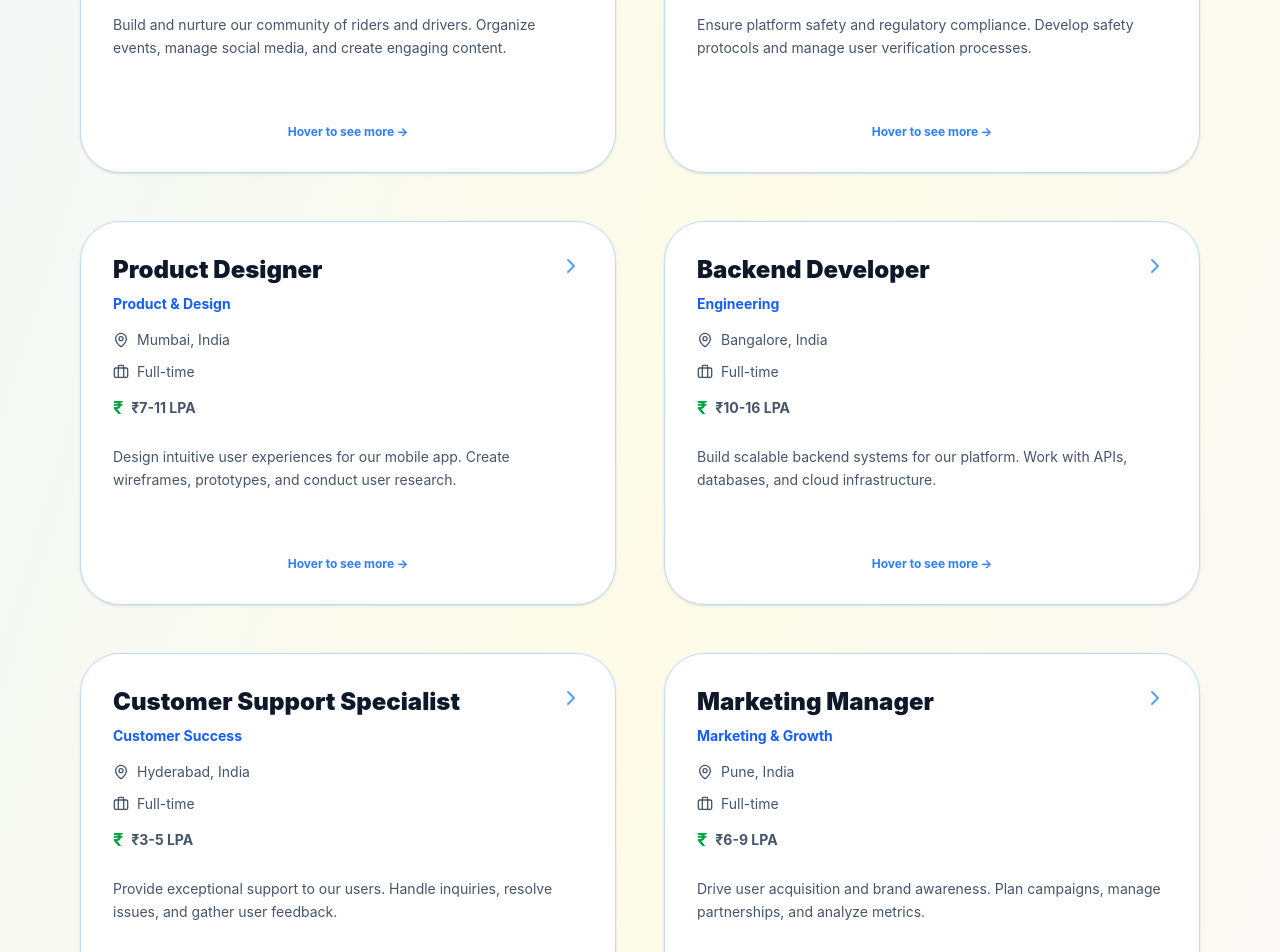
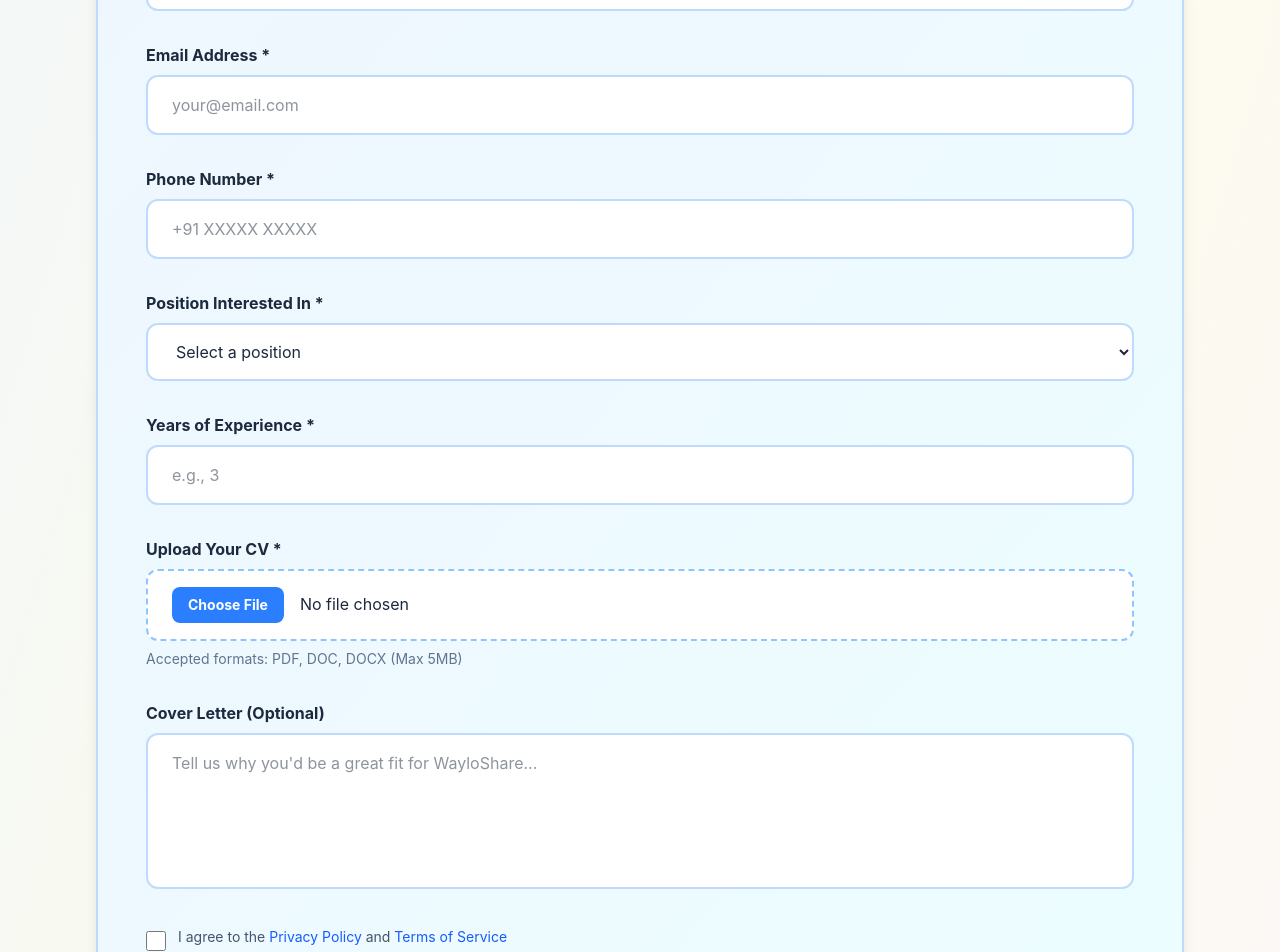
Before and after one commit to wayloshare-lgtm/website, a React (Vite) app: page /careers in a window 1280 px wide. Shown: the part 1420-2372 px from the top of the page. Built offline with nearby package versions, Linux system fonts and the light colour scheme.

Commit message:
Feature: Replace Open Positions section with beautiful CV submission form

```diff
--- a/src/Careers.jsx
+++ b/src/Careers.jsx
@@ -1,81 +1,19 @@
 import React, { useState } from 'react';
 import { Link } from 'react-router-dom';
-import { Car, Users, Zap, Heart, Globe, TrendingUp, ChevronRight, MapPin, Briefcase } from 'lucide-react';
+import { Heart, TrendingDown, Users } from 'lucide-react';
 import Navbar from './components/Navbar';
 import Footer from './components/Footer';
 
 export default function Careers() {
-  const [selectedJob, setSelectedJob] = useState(null);
-  const [rotateCard, setRotateCard] = useState(null);
-
-  const jobs = [
-    {
-      id: 1,
-      title: "Community Manager",
-      department: "Community & Growth",
-      location: "Bangalore, India",
-      type: "Full-time",
-      salary: "₹6-10 LPA",
-      description: "Build and nurture our community of riders and drivers. Organize events, manage social media, and create engaging content.",
-      requirements: ["2+ years community management", "Social media expertise", "Event planning experience", "Passion for carpooling"],
-      perks: ["Flexible hours", "Remote work", "Community events", "Learning budget"]
-    },
-    {
-      id: 2,
-      title: "Safety & Compliance Officer",
-      department: "Safety & Trust",
-      location: "Delhi, India",
-      type: "Full-time",
-      salary: "₹8-12 LPA",
-      description: "Ensure platform safety and regulatory compliance. Develop safety protocols and manage user verification processes.",
-      requirements: ["3+ years in safety/compliance", "Knowledge of transportation regulations", "Strong analytical skills", "Attention to detail"],
-      perks: ["Health insurance", "Professional development", "Flexible schedule", "Remote options"]
-    },
-    {
-      id: 3,
-      title: "Product Designer",
-      department: "Product & Design",
-      location: "Mumbai, India",
-      type: "Full-time",
-      salary: "₹7-11 LPA",
-      description: "Design intuitive user experiences for our mobile app. Create wireframes, prototypes, and conduct user research.",
-      requirements: ["3+ years UI/UX design", "Figma proficiency", "Mobile app design experience", "User research skills"],
-      perks: ["Creative freedom", "Latest design tools", "Collaborative team", "Design conferences"]
-    },
-    {
-      id: 4,
-      title: "Backend Developer",
-      department: "Engineering",
-      location: "Bangalore, India",
-      type: "Full-time",
-      salary: "₹10-16 LPA",
-      description: "Build scalable backend systems for our platform. Work with APIs, databases, and cloud infrastructure.",
-      requirements: ["3+ years backend development", "Node.js/Python expertise", "Database design", "Cloud platforms (AWS/GCP)"],
-      perks: ["Competitive salary", "Stock options", "Tech stack freedom", "Learning opportunities"]
-    },
-    {
-      id: 5,
-      title: "Customer Support Specialist",
-      department: "Customer Success",
-      location: "Hyderabad, India",
-      type: "Full-time",
-      salary: "₹3-5 LPA",
-      description: "Provide exceptional support to our users. Handle inquiries, resolve issues, and gather user feedback.",
-      requirements: ["1+ years customer support", "Excellent communication", "Problem-solving skills", "Patience and empathy"],
-      perks: ["Training provided", "Performance bonus", "Flexible shifts", "Career growth"]
-    },
-    {
-      id: 6,
-      title: "Marketing Manager",
-      department: "Marketing & Growth",
-      location: "Pune, India",
-      type: "Full-time",
-      salary: "₹6-9 LPA",
-      description: "Drive user acquisition and brand awareness. Plan campaigns, manage partnerships, and analyze metrics.",
-      requirements: ["3+ years marketing experience", "Digital marketing expertise", "Analytics knowledge", "Campaign management"],
-      perks: ["Creative projects", "Marketing budget", "Team collaboration", "Growth opportunities"]
-    }
-  ];
+  const [formData, setFormData] = useState({
+    name: '',
+    email: '',
+    phone: '',
+    position: '',
+    experience: '',
+    cv: null,
+    coverLetter: ''
+  });
 
   return (
     <div className="min-h-screen bg-gradient-to-br from-blue-50 via-yellow-50 to-purple-50 font-sans text-slate-800 flex flex-col items-center overflow-x-hidden pb-12 md:pb-20">
@@ -138,92 +76,125 @@ export default function Careers() {
       <div className="w-full max-w-6xl mb-12 px-4">
         <h2 className="text-4xl font-black text-slate-900 mb-10 text-center">Open Positions</h2>
 
-        {/* Job Cards with Flip Animation */}
-        <div className="grid md:grid-cols-2 gap-12 mb-8">
-          {jobs.map((job) => (
-            <div
-              key={job.id}
-              className="cursor-pointer"
-              onMouseEnter={() => setRotateCard(job.id)}
-              onMouseLeave={() => setRotateCard(null)}
-            >
-              <div
-                className="relative w-full min-h-96 transition-transform duration-500"
-                style={{
-                  transformStyle: 'preserve-3d',
-                  transform: rotateCard === job.id ? 'rotateY(180deg)' : 'rotateY(0deg)'
-                }}
-              >
-                {/* Front of card */}
-                <div
-                  className="w-full min-h-96 bg-white rounded-[2.5rem] border border-blue-200 p-8 shadow-sm flex flex-col"
-                  style={{ backfaceVisibility: 'hidden' }}
-                >
-                  <div className="flex items-start justify-between mb-4">
+      {/* CV SUBMISSION FORM */}
+      <div className="w-full max-w-6xl mb-12 px-4">
+        <h2 className="text-4xl font-black text-slate-900 mb-10 text-center">Join Our Team</h2>
+
+        <div className="bg-gradient-to-br from-blue-50 to-cyan-50 rounded-[3rem] p-8 md:p-12 border-2 border-blue-200 shadow-lg">
+          <form className="space-y-6 md:space-y-8">
+            {/* Name Field */}
             <div>
-                      <h3 className="text-2xl font-black text-slate-900 mb-2">{job.title}</h3>
-                      <p className="text-blue-600 font-bold text-sm">{job.department}</p>
-                    </div>
-                    <ChevronRight size={24} className="text-blue-400 flex-shrink-0" />
+              <label className="block text-sm md:text-base font-bold text-slate-800 mb-2">Full Name *</label>
+              <input
+                type="text"
+                placeholder="Enter your full name"
+                className="w-full px-4 md:px-6 py-3 md:py-4 rounded-xl border-2 border-blue-200 focus:border-blue-500 focus:outline-none transition-all text-sm md:text-base bg-white"
+                required
+              />
             </div>
 
-                  <div className="space-y-3 mb-6">
-                    <div className="flex items-center gap-2 text-slate-600">
-                      <MapPin size={16} />
-                      <span className="text-sm">{job.location}</span>
+            {/* Email Field */}
+            <div>
+              <label className="block text-sm md:text-base font-bold text-slate-800 mb-2">Email Address *</label>
+              <input
+                type="email"
+                placeholder="your@email.com"
+                className="w-full px-4 md:px-6 py-3 md:py-4 rounded-xl border-2 border-blue-200 focus:border-blue-500 focus:outline-none transition-all text-sm md:text-base bg-white"
+                required
+              />
             </div>
-                    <div className="flex items-center gap-2 text-slate-600">
-                      <Briefcase size={16} />
-                      <span className="text-sm">{job.type}</span>
+
+            {/* Phone Field */}
+            <div>
+              <label className="block text-sm md:text-base font-bold text-slate-800 mb-2">Phone Number *</label>
+              <input
+                type="tel"
+                placeholder="+91 XXXXX XXXXX"
+                className="w-full px-4 md:px-6 py-3 md:py-4 rounded-xl border-2 border-blue-200 focus:border-blue-500 focus:outline-none transition-all text-sm md:text-base bg-white"
+                required
+              />
             </div>
-                    <div className="flex items-center gap-2 text-slate-600">
-                      <span className="text-lg font-bold text-green-600">₹</span>
-                      <span className="text-sm font-bold">{job.salary}</span>
+
+            {/* Position Field */}
+            <div>
+              <label className="block text-sm md:text-base font-bold text-slate-800 mb-2">Position Interested In *</label>
+              <select
+                className="w-full px-4 md:px-6 py-3 md:py-4 rounded-xl border-2 border-blue-200 focus:border-blue-500 focus:outline-none transition-all text-sm md:text-base bg-white"
+                required
+              >
+                <option value="">Select a position</option>
+                <option value="community-manager">Community Manager</option>
+                <option value="safety-officer">Safety & Compliance Officer</option>
+                <option value="product-designer">Product Designer</option>
+                <option value="backend-developer">Backend Developer</option>
+                <option value="support-specialist">Customer Support Specialist</option>
+                <option value="marketing-manager">Marketing Manager</option>
+                <option value="other">Other</option>
+              </select>
+            </div>
+
+            {/* Experience Field */}
+            <div>
+              <label className="block text-sm md:text-base font-bold text-slate-800 mb-2">Years of Experience *</label>
+              <input
+                type="number"
+                placeholder="e.g., 3"
+                min="0"
+                className="w-full px-4 md:px-6 py-3 md:py-4 rounded-xl border-2 border-blue-200 focus:border-blue-500 focus:outline-none transition-all text-sm md:text-base bg-white"
+                required
+              />
+            </div>
+
+            {/* CV Upload Field */}
+            <div>
+              <label className="block text-sm md:text-base font-bold text-slate-800 mb-2">Upload Your CV *</label>
+              <div className="relative">
+                <input
+                  type="file"
+                  accept=".pdf,.doc,.docx"
+                  className="w-full px-4 md:px-6 py-3 md:py-4 rounded-xl border-2 border-dashed border-blue-300 focus:border-blue-500 focus:outline-none transition-all text-sm md:text-base bg-white file:mr-4 file:py-2 file:px-4 file:rounded-lg file:border-0 file:text-sm file:font-bold file:bg-blue-500 file:text-white hover:file:bg-blue-600"
+                  required
+                />
+                <p className="text-xs md:text-sm text-slate-500 mt-2">Accepted formats: PDF, DOC, DOCX (Max 5MB)</p>
               </div>
             </div>
 
-                  <p className="text-slate-600 text-sm leading-relaxed line-clamp-3 flex-grow">{job.description}</p>
-
-                  <div className="text-center text-xs text-blue-500 font-bold mt-8">
-                    Hover to see more →
-                  </div>
+            {/* Cover Letter Field */}
+            <div>
+              <label className="block text-sm md:text-base font-bold text-slate-800 mb-2">Cover Letter (Optional)</label>
+              <textarea
+                placeholder="Tell us why you'd be a great fit for WayloShare..."
+                rows="5"
+                className="w-full px-4 md:px-6 py-3 md:py-4 rounded-xl border-2 border-blue-200 focus:border-blue-500 focus:outline-none transition-all text-sm md:text-base bg-white resize-none"
+              ></textarea>
             </div>
 
-                {/* Back of card */}
-                <div
-                  className="absolute top-0 left-0 w-full min-h-96 bg-gradient-to-br from-blue-400 to-cyan-400 rounded-[2.5rem] p-8 shadow-sm text-white overflow-y-auto flex flex-col"
-                  style={{ backfaceVisibility: 'hidden', transform: 'rotateY(180deg)' }}
-                >
-                  <h4 className="font-bold text-lg mb-3">Requirements:</h4>
-                  <ul className="space-y-2 mb-6">
-                    {job.requirements.map((req, i) => (
-                      <li key={i} className="text-sm flex items-start gap-2">
-                        <span className="text-yellow-200 font-bold flex-shrink-0">✓</span>
-                        <span>{req}</span>
-                      </li>
-                    ))}
-                  </ul>
-
-                  <h4 className="font-bold text-lg mb-3">Perks:</h4>
-                  <ul className="space-y-1">
-                    {job.perks.map((perk, i) => (
-                      <li key={i} className="text-sm flex items-start gap-2">
-                        <span className="text-yellow-200 flex-shrink-0">•</span>
-                        <span>{perk}</span>
-                      </li>
-                    ))}
-                  </ul>
-                </div>
-              </div>
-            </div>
-          ))}
+            {/* Checkbox */}
+            <div className="flex items-start gap-3">
+              <input
+                type="checkbox"
+                id="terms"
+                className="w-5 h-5 mt-1 rounded border-2 border-blue-200 focus:border-blue-500 cursor-pointer"
+                required
+              />
+              <label htmlFor="terms" className="text-xs md:text-sm text-slate-600">
+                I agree to the <a href="/privacy" className="text-blue-600 hover:underline">Privacy Policy</a> and <a href="/community-guidelines" className="text-blue-600 hover:underline">Terms of Service</a>
+              </label>
             </div>
 
-        {/* Apply Button */}
-        <div className="text-center">
-          <button className="bg-gradient-to-r from-blue-400 to-cyan-400 text-white px-12 py-4 rounded-full font-black text-lg hover:scale-105 transition-transform shadow-lg">
-            View All Positions & Apply
+            {/* Submit Button */}
+            <button
+              type="submit"
+              className="w-full bg-gradient-to-r from-blue-600 to-cyan-500 text-white py-3 md:py-4 rounded-xl font-black text-sm md:text-base hover:shadow-lg hover:scale-105 transition-all shadow-lg"
+            >
+              Submit Application
             </button>
+
+            <p className="text-xs md:text-sm text-slate-500 text-center">
+              We'll review your application and get back to you within 5-7 business days.
+            </p>
+          </form>
+        </div>
       </div>
       </div>
 
```
Lines whose indentation alone changed are shown as unchanged.
